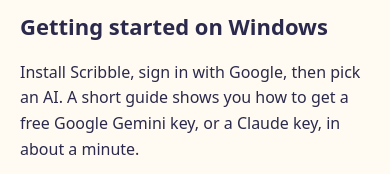
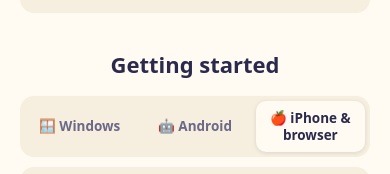
Before and after one commit to denis-andrian000/scribble-releases, a plain HTML site: page index.html in a window 390 px wide. Shown: the part 2449-2623 px from the top of the page. Drawn offline with Linux system fonts and the light colour scheme.

Commit message:
Website: platform guides as tabs (opens on the visitor's device); demo video fits phone screens
Co-Authored-By: Claude Opus 5.5 <noreply@anthropic.com>
Claude-Session: https://claude.ai/code/session_01AwFtMW8L6Br3KXKFdbo3wd

```diff
--- a/index.html
+++ b/index.html
@@ -41,11 +41,19 @@
   <div class="card"><b>Yours, in your own Google Drive</b><p>Sign in with Google and your notes follow you between computer and phone, kept in your own Drive. No Scribble server, no tracking.</p></div>
 </section>
 
-<h2>Getting started on Windows</h2>
+<section class="guide" id="guide">
+<h2>Getting started</h2>
+<div class="tabs" role="tablist" aria-label="Your device">
+  <button role="tab" id="tab-windows" aria-controls="p-windows" data-p="windows">🪟 Windows</button>
+  <button role="tab" id="tab-android" aria-controls="p-android" data-p="android">🤖 Android</button>
+  <button role="tab" id="tab-web" aria-controls="p-web" data-p="web">🍎 iPhone &amp; browser</button>
+</div>
+<div class="panel" role="tabpanel" id="p-windows" aria-labelledby="tab-windows">
 <p>Install Scribble, sign in with Google, then pick an AI. A short guide shows you how to get a free Google Gemini key, or a Claude key, in about a minute.</p>
+<p><a class="btn" href="https://github.com/denis-andrian000/scribble-releases/releases/latest">Download for Windows</a></p>
 <p class="small">Windows may say "Windows protected your PC" because the installer isn't signed yet. Click <b>More info → Run anyway</b>.</p>
-
-<h2 id="android">Scribble for Android</h2>
+</div>
+<div class="panel" role="tabpanel" id="p-android" aria-labelledby="tab-android" hidden>
 <p>Scribble isn't in the Play Store. You install it straight from this page:</p>
 <ol class="steps">
   <li>Open this page <b>on your phone or tablet</b> and tap <b>Download for Android</b>.</li>
@@ -56,14 +64,33 @@
 </ol>
 <p class="small">Updates: Scribble tells you when a new version is ready (or check in <b>Settings → App → Updates</b>). Download it and tap Install; your notes stay as they are.</p>
 <p class="small">If the buddy disappears after a while, your phone may be closing Scribble to save battery. In Android settings, open <b>Apps → Scribble → Battery</b> and choose <b>Unrestricted</b> (the name varies by phone).</p>
-
-<h2 id="web">Scribble in your browser (iPhone, iPad, Mac, Linux)</h2>
+</div>
+<div class="panel" role="tabpanel" id="p-web" aria-labelledby="tab-web" hidden>
 <p>Open <a href="app/"><b>Scribble in your browser</b></a>, pick your language and tap <b>Continue with Google</b>. Use the same Google account as on your other devices and everything is there. It opens on <b>Today</b>: your tasks for the day, a quick-note box and shortcuts. Tap the buddy in the corner to chat.</p>
 <ol class="steps">
   <li><b>iPhone or iPad:</b> open the link in <b>Safari</b>, tap <b>Share</b> (the square with an arrow) → <b>Add to Home Screen</b> → <b>Add</b>. Scribble then opens full screen from its own icon.</li>
   <li><b>Chrome or Edge on a computer:</b> click the install icon in the address bar (or menu → <b>Install Scribble</b>) to give it its own window.</li>
 </ol>
 <p class="small">Browsers can't let the buddy float over other apps, so it stays inside the page. Google keeps a browser signed in for about an hour at a time; when that runs out, Scribble shows <b>Continue as …</b> and one tap carries on syncing. Updates arrive on their own.</p>
+</div>
+</section>
+<script>
+(function () {
+  var tabs = [].slice.call(document.querySelectorAll('.tabs [role=tab]'));
+  function show(id, focus) {
+    tabs.forEach(function (t) { var on = t.dataset.p === id; t.setAttribute('aria-selected', on); t.tabIndex = on ? 0 : -1; document.getElementById('p-' + t.dataset.p).hidden = !on; if (on && focus) t.focus(); });
+  }
+  tabs.forEach(function (t, i) {
+    t.addEventListener('click', function () { show(t.dataset.p); history.replaceState(null, '', '#' + t.dataset.p); });
+    t.addEventListener('keydown', function (e) { var d = e.key === 'ArrowRight' ? 1 : e.key === 'ArrowLeft' ? -1 : 0; if (d) show(tabs[(i + d + tabs.length) % tabs.length].dataset.p, true); });
+  });
+  // open on the visitor's own device (or a #windows / #android / #web link)
+  var h = location.hash.slice(1), ua = navigator.userAgent;
+  var guess = /android/i.test(ua) ? 'android' : /iphone|ipad|macintosh|linux|cros/i.test(ua) && !/windows/i.test(ua) ? 'web' : 'windows';
+  show(['windows', 'android', 'web'].indexOf(h) >= 0 ? h : guess);
+  if (h && ['windows', 'android', 'web'].indexOf(h) >= 0) document.getElementById('guide').scrollIntoView();
+})();
+</script>
 </main>
 <footer>
   <span>© 2026 Scribble</span>
--- a/style.css
+++ b/style.css
@@ -19,7 +19,7 @@ h1 { font-size: clamp(30px, 6vw, 44px); line-height: 1.15; margin: 18px 0 10px;
 .small { font-size: 13.5px; color: var(--ink2); }
 .friends { display: flex; justify-content: center; gap: 6px; flex-wrap: wrap; margin: 34px 0 8px; }
 .friends .bd { width: 64px; height: 64px; }
-.grid { display: grid; grid-template-columns: repeat(auto-fit, minmax(300px, 1fr)); gap: 14px; margin: 34px 0; }
+.grid { display: grid; grid-template-columns: repeat(auto-fit, minmax(min(300px, 100%), 1fr)); gap: 14px; margin: 34px 0; }
 .card { background: var(--bg2); border-radius: 14px; padding: 16px 18px; }
 .card b { display: block; margin-bottom: 4px; }
 .card p { margin: 0; color: var(--ink2); font-size: 15px; }
@@ -34,6 +34,16 @@ footer { border-top: 1px solid var(--line); margin-top: 48px; padding: 20px 0 30
 .steps { padding-left: 22px; }
 .steps li { margin: 8px 0; }
 
-.demo { text-align: center; margin: 10px 0 0; }
-.demo video { width: min(340px, 100%); aspect-ratio: 9 / 16; border-radius: 22px; background: var(--bg2); box-shadow: 0 18px 44px rgba(30, 26, 60, .2); }
+.demo { text-align: center; margin: 10px 0 0; max-width: 100%; overflow: hidden; padding: 6px 0 26px; }
+.demo video { display: block; margin: 0 auto; width: 340px; max-width: 100%; height: auto; aspect-ratio: 9 / 16; object-fit: cover; border-radius: 22px; background: var(--bg2); box-shadow: 0 18px 44px rgba(30, 26, 60, .2); }
 .demo .small { margin-top: 10px; }
+
+.guide h2 { text-align: center; }
+.tabs { display: flex; gap: 6px; background: var(--bg2); padding: 5px; border-radius: 14px; margin: 14px 0 0; }
+.tabs [role=tab] { flex: 1; border: 0; background: transparent; color: var(--ink2); font: inherit; font-weight: 700; font-size: 15px; padding: 10px 8px; border-radius: 10px; cursor: pointer; }
+.tabs [role=tab][aria-selected=true] { background: var(--bg); color: var(--ink); box-shadow: 0 1px 4px rgba(30, 26, 60, .12); }
+.tabs [role=tab]:focus-visible { outline: 2px solid var(--accent); }
+.panel { background: var(--bg2); border-radius: 14px; padding: 6px 20px 14px; margin-top: 10px; }
+.panel .btn { margin-top: 4px; }
+html, body { overflow-x: hidden; }
+@media (max-width: 520px) { .tabs [role=tab] { font-size: 13.5px; padding: 9px 4px; line-height: 1.25; } }
```
